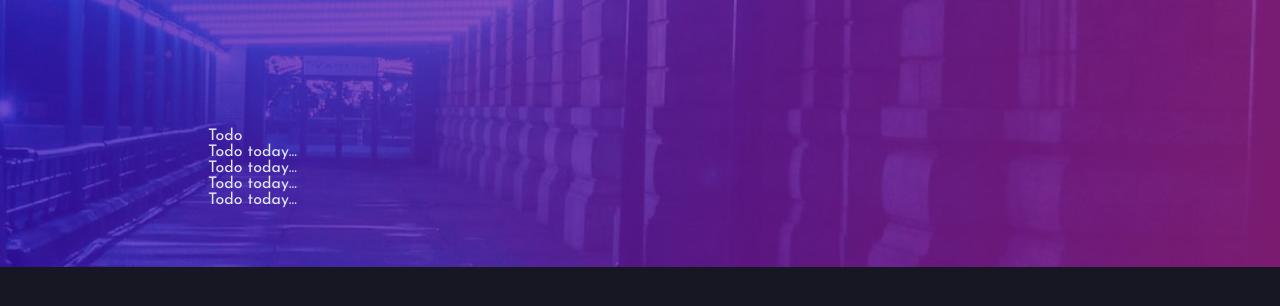
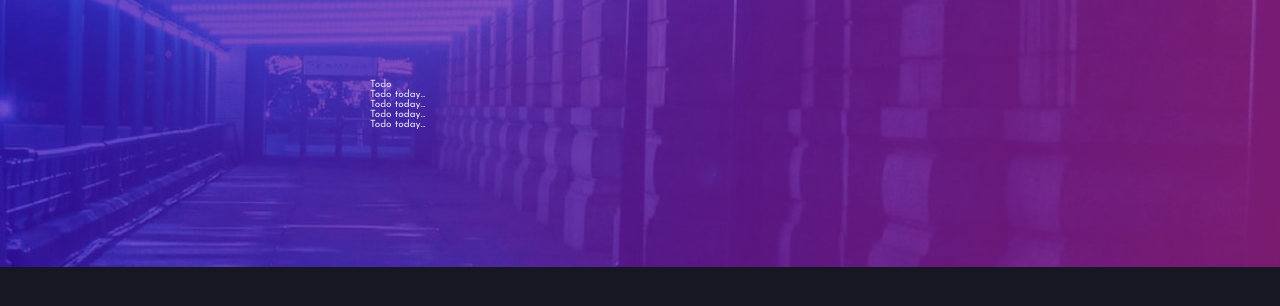
Before and after one commit to ClaytonDewey/todo-app, a React (Create React App) app: page / in a window 1280 px wide. Shown: the top 306 px of the page. Built offline with nearby package versions, Linux system fonts and the light colour scheme.

Commit message:
Set base styling and font sizes

```diff
--- a/src/sass/base/_base.scss
+++ b/src/sass/base/_base.scss
@@ -1,3 +1,39 @@
+*,
+*::after,
+*::before {
+  margin: 0;
+  padding: 0;
+  box-sizing: inherit;
+}
+
+html {
+  // This defines what 1rem is.
+  font-size: 62.5%; // 1rem = 10px;
+  font-style: normal;
+  font-weight: normal;
+}
+
+html,
+body {
+  margin: 0px auto;
+  width: 100%;
+  box-sizing: border-box;
+}
+
+body {
+  position: relative;
+}
+
+.sr-only {
+  clip: rect(0 0 0 0);
+  clip-path: inset(50%);
+  height: 1px;
+  overflow: hidden;
+  position: absolute;
+  white-space: nowrap;
+  width: 1px;
+}
+
 body {
   background-image: url(../../../public/images/bg-desktop-dark.jpg);
   background-repeat: no-repeat;
@@ -11,8 +47,3 @@ body {
   -webkit-font-smoothing: antialiased;
   -moz-osx-font-smoothing: grayscale;
 }
-
-code {
-  font-family: source-code-pro, Menlo, Monaco, Consolas, 'Courier New',
-    monospace;
-}
```
